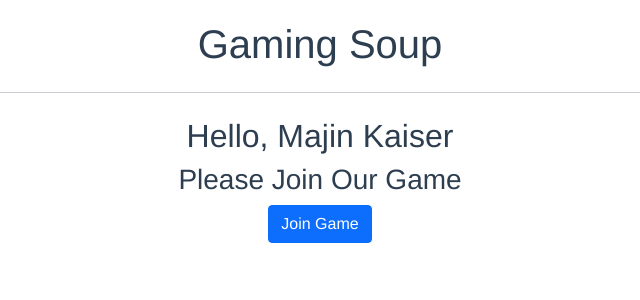
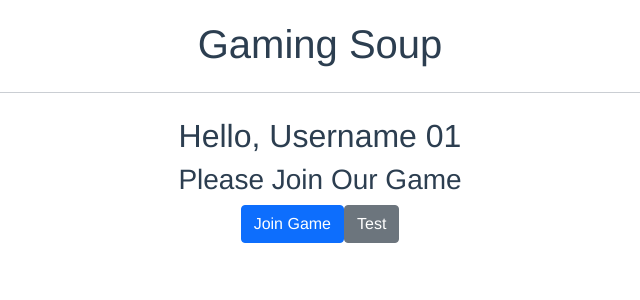
Before and after one commit to lebrancconvas/Gaming-Soup, a Vue app in the folder client/: page /home2 in a window 1280 px wide. Shown: the top 300 px of the page, without its empty margins (320-960 px from the left). Built offline with nearby package versions, Linux system fonts and the light colour scheme.

Commit message:
:sparkles: VueX Test.

```diff
--- a/client/src/store/index.js
+++ b/client/src/store/index.js
@@ -2,9 +2,17 @@ import { createStore } from 'vuex'
 
 export default createStore({
     state: {
-        username: "Majin Kaiser"
+        username: "Username 01"
     },
-    mutations: {},
-    actions: {},
+    mutations: {
+        change(state, value) {
+            state.username = value
+        }
+    },
+    actions: {
+        changeUsername(context) {
+            context.commit('change', "Username 02")
+        }
+    },
     modules: {}
 })
--- a/client/src/views/Home2.vue
+++ b/client/src/views/Home2.vue
@@ -8,6 +8,7 @@
         <router-link to="/gameplay">
             <button type="button" class="btn btn-primary">Join Game</button>
         </router-link>
+        <button @click="change" type="button" class="btn btn-secondary">Test</button>
     </div>
   </div>
 </template>
@@ -17,6 +18,12 @@
 
 export default {
   name: 'Home2',
+  setup() {
+   let change = () => {
+     this.$store.dispatch('changeUsername')
+   }
+   return {change}
+  }
 }
 </script>
 
```
